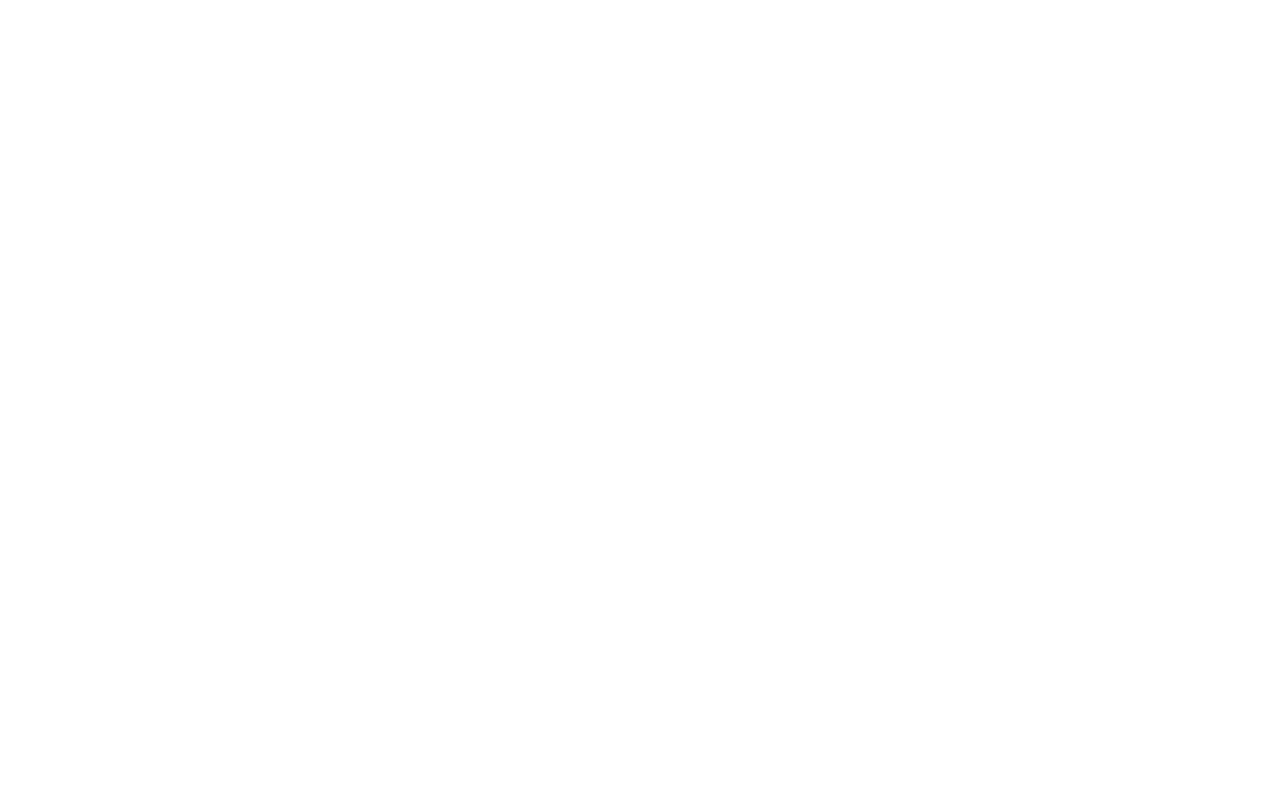
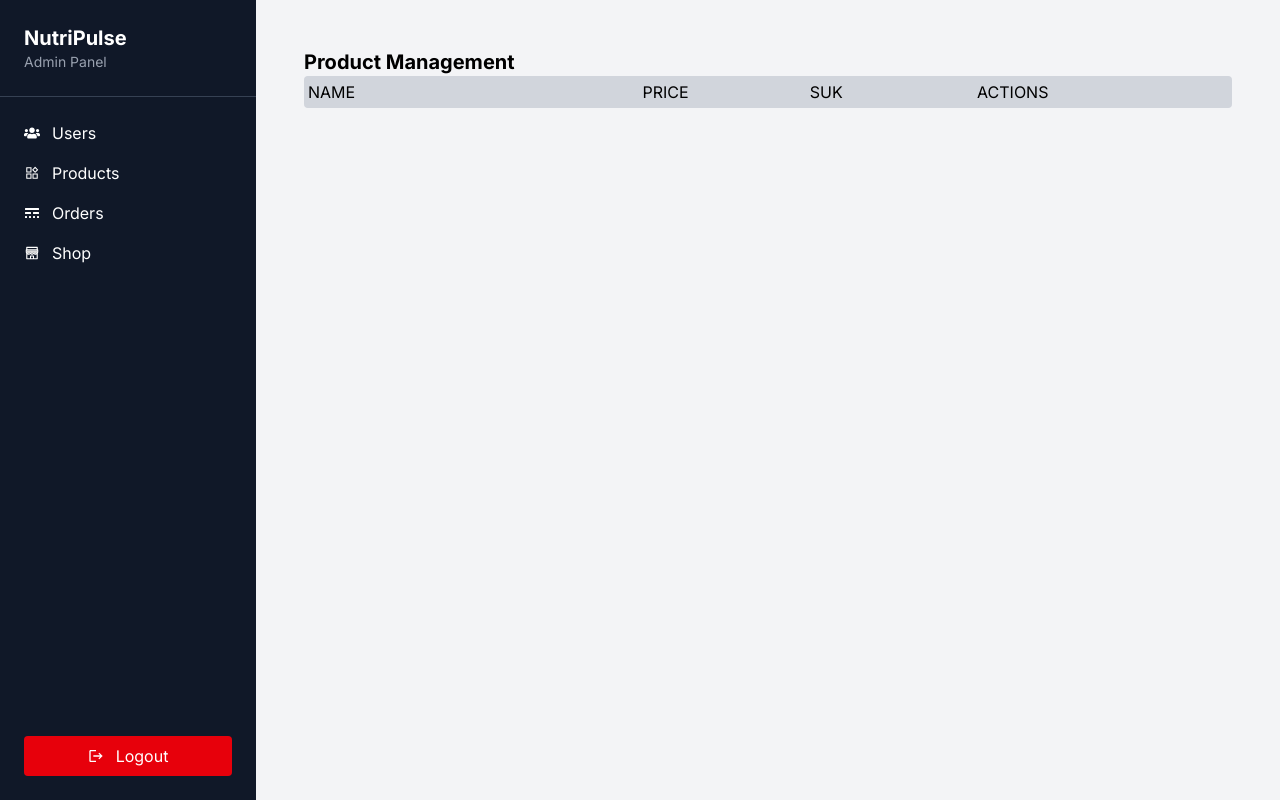
Before and after one commit to Itsme-Mingmar/E-commerce-, a React app in the folder frontend/: page /admin/product in a window 1280 px wide. Before the commit this address had no page. Built offline with nearby package versions, Linux system fonts and the light colour scheme; the HTML template or start-up script is replaced by a standard one.

Commit message:
add user management  page in admin pannel

```diff
--- a/frontend/src/App.jsx
+++ b/frontend/src/App.jsx
@@ -13,6 +13,7 @@ import { Toaster } from 'sonner'
 import AdminLayout from './components/Admin/AdminLayout';
 import AdminHomePage from './pages/AdminHomePage';
 import UserManagement from './pages/UserManagement';
+import ProductManagement from './pages/ProductManagement';
 
 
 
@@ -35,6 +36,7 @@ function App() {
         <Route path='/admin' element={<AdminLayout />}>
         <Route path='/admin' element={<AdminHomePage />} />
         <Route path='/admin/user' element={<UserManagement />} />
+        <Route path='/admin/product' element={<ProductManagement />} />
         {/* admin route */}
         </Route>
       </Routes>
--- a/frontend/src/components/Admin/AdminLayout.jsx
+++ b/frontend/src/components/Admin/AdminLayout.jsx
@@ -57,11 +57,11 @@ const AdminLayout = () => {
 
         {/* NAV LINKS */}
         <nav className="flex flex-col gap-4 px-6 py-6">
-          <Link to="/admin/user" className="flex items-center gap-3 hover:text-amber-400">
+          <Link to="/admin/user" onClick={()=>setMenuOpen(false)} className="flex items-center gap-3 hover:text-amber-400">
             <FaUsers /> Users
           </Link>
 
-          <Link className="flex items-center gap-3 hover:text-amber-400">
+          <Link to="/admin/product" onClick={()=> setMenuOpen(false)} className="flex items-center gap-3 hover:text-amber-400">
             <AiOutlineProduct /> Products
           </Link>
 
--- /dev/null
+++ b/frontend/src/pages/ProductManagement.jsx
@@ -0,0 +1,18 @@
+import React from 'react'
+
+const ProductManagement = () => {
+  return (
+    <div className='min-h-screen w-full p-6 md:p-12 bg-gray-100'>
+        <h1 className='font-bold text-xl'>Product Management</h1>
+        <div className='bg-gray-300 grid grid-cols-11 p-1 rounded'>
+          <p className='col-span-4'>NAME</p>
+          <p className='col-span-2'>PRICE</p>
+          <p className='col-span-2'>SUK</p>
+          <p className='col-span-3'>ACTIONS</p>
+        </div>
+
+    </div>
+  )
+}
+
+export default ProductManagement
```
Also changed, not shown: frontend/src/pages/Checkout.jsx (+4 -6 lines).
